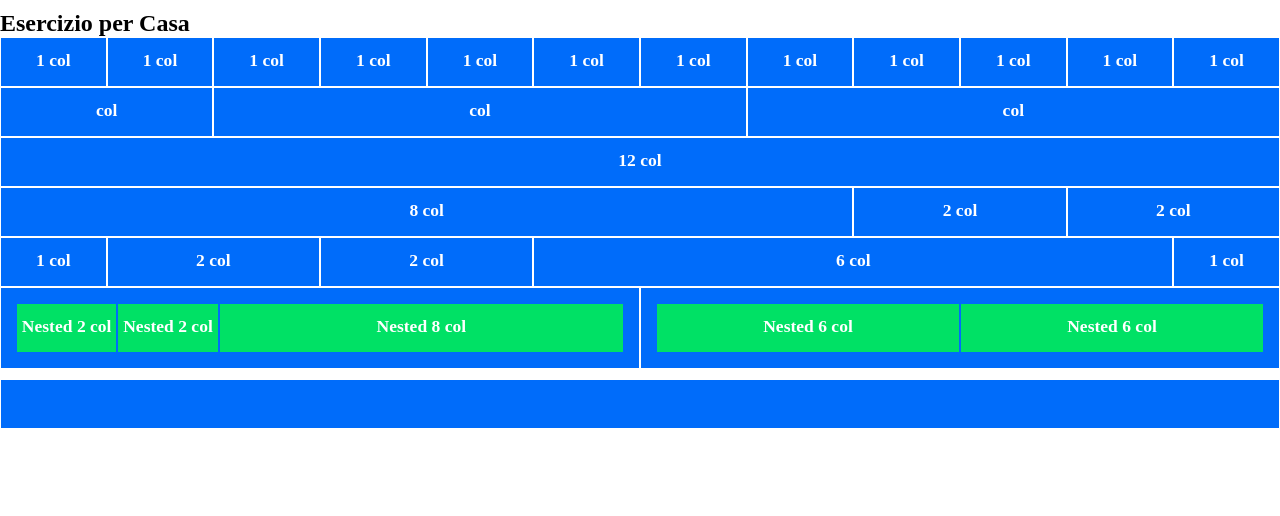
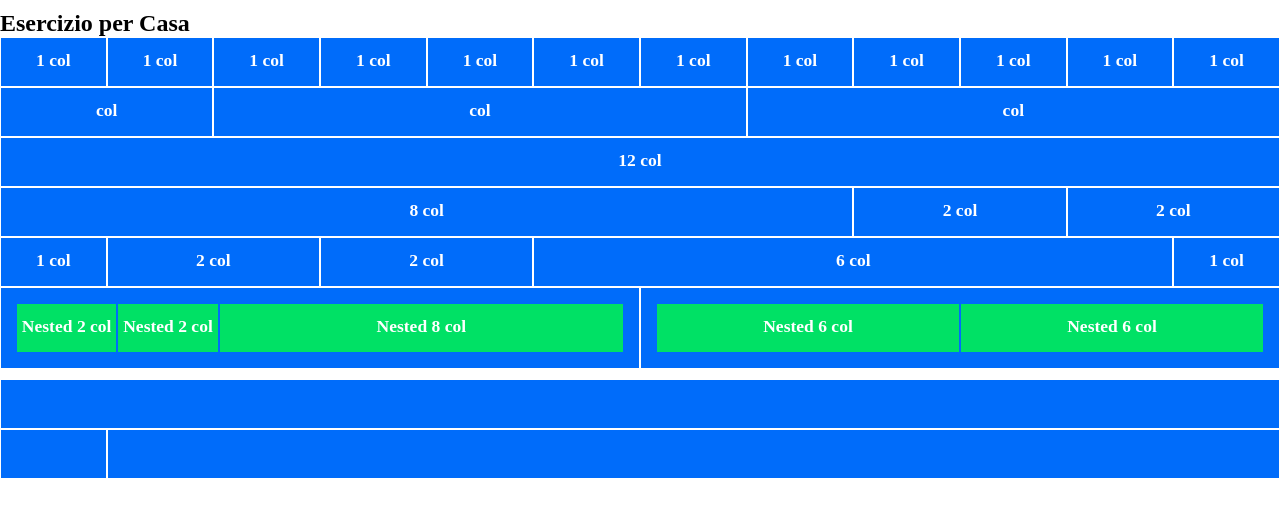
Before and after one commit to battistaennio/html-css-12bool, a plain HTML site: page index.html in a window 1280 px wide. Drawn offline with Linux system fonts and the light colour scheme.

Commit message:
Row 8 completata

```diff
--- a/index.html
+++ b/index.html
@@ -243,6 +243,23 @@
 
         </div>
 
+        <!-- Row 8 -->
+        <div class="row">
+
+            <div class="col-1">
+                <div class="box">
+
+                </div>
+            </div>
+
+            <div class="col-11">
+                <div class="box">
+
+                </div>
+            </div>
+
+        </div>
+
     </section>
 
 
```
